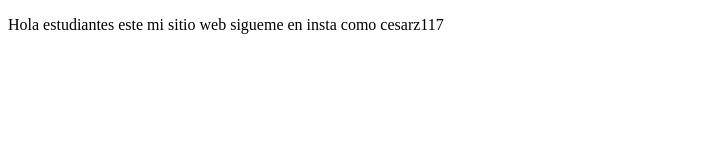
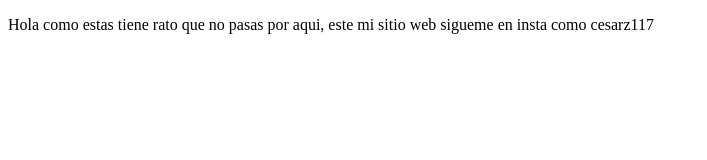
Before and after one commit to cesarz117/proyectosPrework, a plain HTML site: page index.html in a window 1280 px wide. Shown: the whole page, without its empty margins (0-707 px from the left). Drawn offline with Linux system fonts and the light colour scheme.

Commit message:
cambiosPTM

```diff
--- a/index.html
+++ b/index.html
@@ -8,7 +8,7 @@
 </head>
 <body>
     <p>
-        Hola estudiantes este mi sitio web sigueme en insta como cesarz117
+        Hola como estas tiene rato que no pasas por aqui, este mi sitio web sigueme en insta como cesarz117
     </p>
 </body>
 </html>
```
